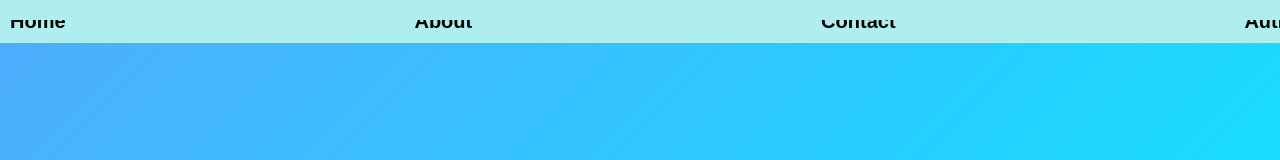
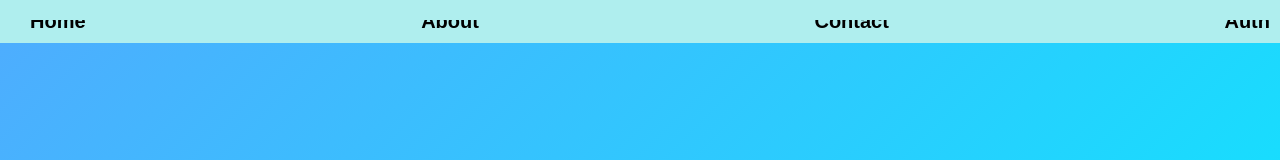
Before and after one commit to Eshhaa11/React-lesson1, a React (Create React App) app: page /about in a window 1280 px wide. Shown: the top 160 px of the page. Built offline with nearby package versions, Linux system fonts and the light colour scheme.

Commit message:
style: Add padding and cursor style to header for improved interactivity

```diff
--- a/src/Components/HeaderComponent.css
+++ b/src/Components/HeaderComponent.css
@@ -17,6 +17,8 @@ header {
     color: black;
     font-weight: bold;
     font-size: 20px;
+    padding: 10px 20px;
+    cursor: pointer;
 
 
 }
```
